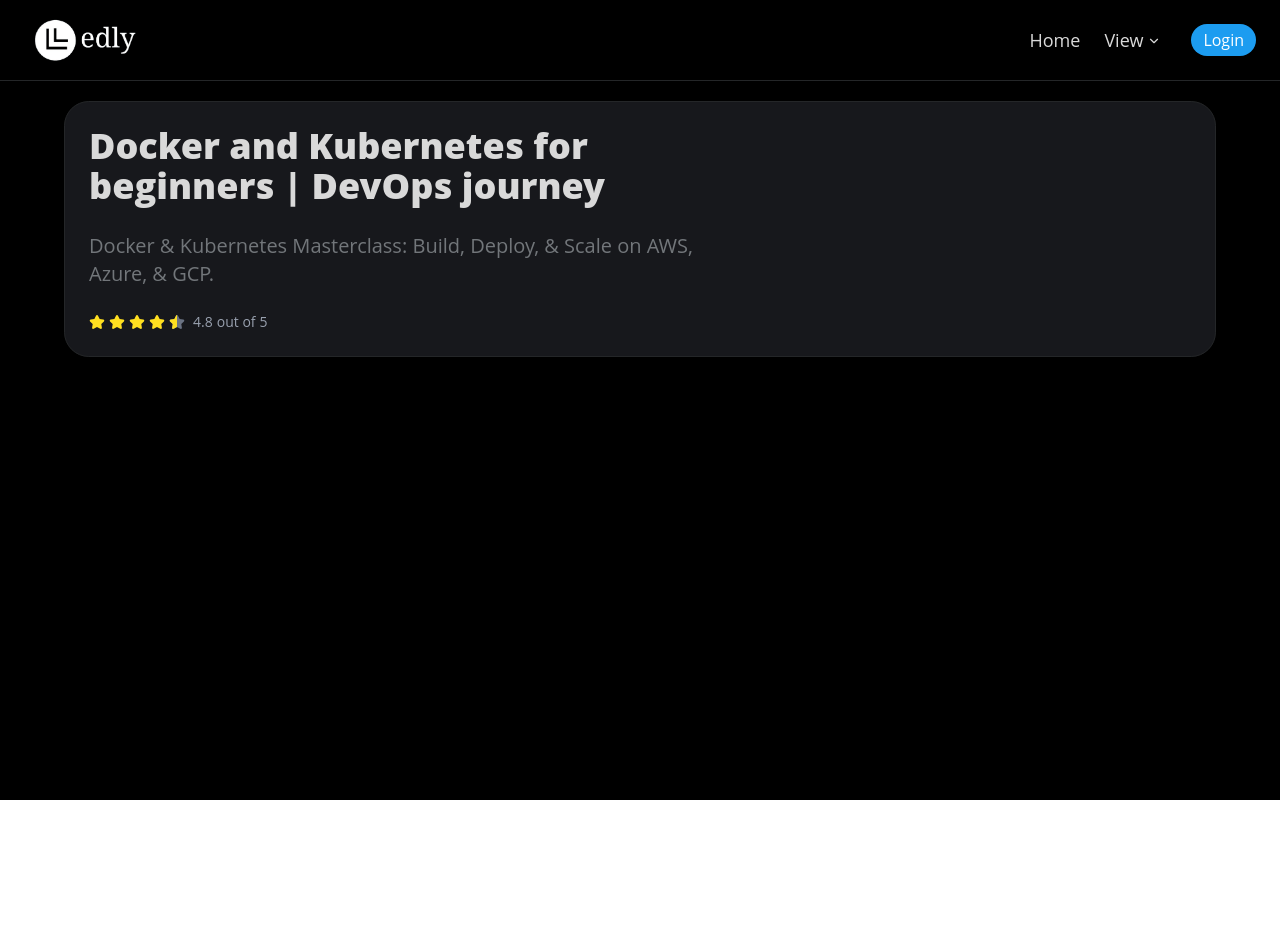
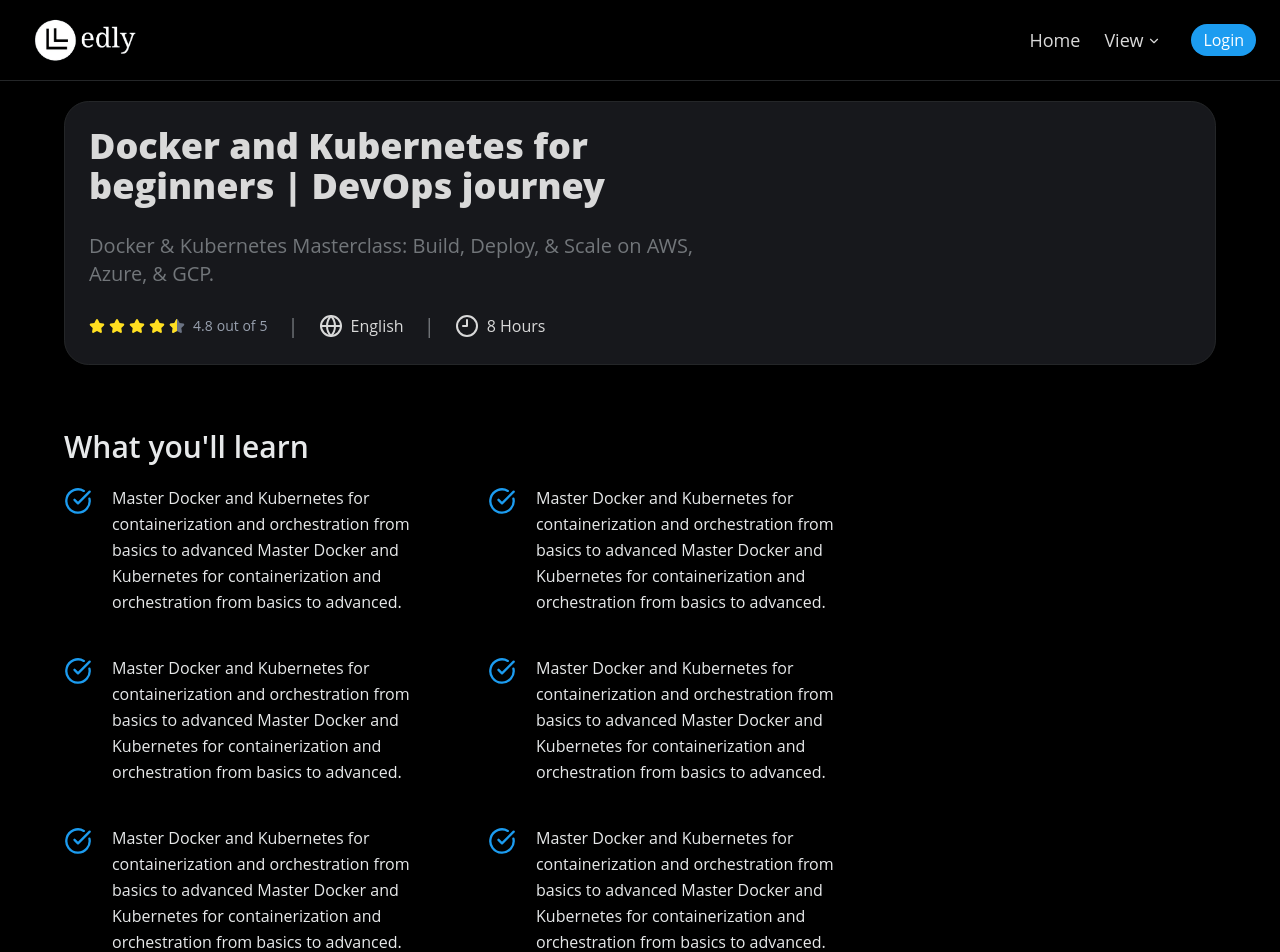
Before and after one commit to anmol4khatri/Edly, a React (Vite) app in the folder Edly Frontend/: page /course in a window 1280 px wide. Shown: the top 952 px of the page. Before the commit the page ends 800 px from the top, so only its background shows below. Built offline with nearby package versions, Linux system fonts and the light colour scheme.

Commit message:
Add CourseHighlights component and integrate it into CoursePage; enhance CourseHero footer with additional details

```diff
--- a/Edly Frontend/src/components/CourseHero.jsx
+++ b/Edly Frontend/src/components/CourseHero.jsx
@@ -1,16 +1,28 @@
 import { Card, CardHeader, CardDescription, CardTitle, CardFooter } from '@/components/ui/card'
 import RatingDisplay from './RatingDisplay'
+import { Globe } from 'lucide-react';
+import { Clock9 } from 'lucide-react';
 
 const CourseHero = () => {
     return (
-        <div className="px-16 py-5">
+        <div className="py-5">
             <Card>
                 <CardHeader>
                     <CardTitle className="text-4xl w-6/10 font-extrabold pb-5">Docker and Kubernetes for beginners | DevOps journey</CardTitle>
                     <CardDescription className="text-xl w-6/10">Docker & Kubernetes Masterclass: Build, Deploy, & Scale on AWS, Azure, & GCP.</CardDescription>
                 </CardHeader>
-                <CardFooter>
+                <CardFooter className="flex gap-5">
                     <RatingDisplay rating={4.8} />
+                    <span className='text-muted-foreground text-xl'> | </span>
+                    <span className="flex gap-2">
+                        <Globe/>
+                        <p>English</p>
+                    </span>
+                    <span className='text-muted-foreground text-xl'> | </span>
+                    <span className="flex gap-2">
+                        <Clock9 />
+                        <p>8 Hours</p>
+                    </span>
                 </CardFooter>
             </Card>
         </div>
--- /dev/null
+++ b/Edly Frontend/src/components/CourseHighlights.jsx
@@ -0,0 +1,41 @@
+import { CircleCheckBig } from 'lucide-react';
+
+const CourseHighlights = () => {
+    return (
+        <span className="px-10 py-10">
+        <h3 className="text-3xl py-5 font-semibold">What you'll learn</h3>
+        <div className="flex gap-10">
+            <span className='flex flex-col gap-10'>
+                <span className="flex gap-5 w-96 items-start">
+                    <CircleCheckBig className="size-7 mt-0.5 flex-shrink-0 text-primary" />
+                    <p className="text-md leading-relaxed">Master Docker and Kubernetes for containerization and orchestration from basics to advanced Master Docker and Kubernetes for containerization and orchestration from basics to advanced.</p>
+                </span>
+                <span className="flex gap-5 w-96 items-start">
+                    <CircleCheckBig className="size-7 mt-0.5 flex-shrink-0 text-primary" />
+                    <p className="text-md leading-relaxed">Master Docker and Kubernetes for containerization and orchestration from basics to advanced Master Docker and Kubernetes for containerization and orchestration from basics to advanced.</p>
+                </span>
+                <span className="flex gap-5 w-96 items-start">
+                    <CircleCheckBig className="size-7 mt-0.5 flex-shrink-0 text-primary" />
+                    <p className="text-md leading-relaxed">Master Docker and Kubernetes for containerization and orchestration from basics to advanced Master Docker and Kubernetes for containerization and orchestration from basics to advanced.</p>
+                </span>
+            </span>
+            <span className='flex flex-col gap-10'>
+                <span className="flex gap-5 w-96 items-start">
+                    <CircleCheckBig className="size-7 mt-0.5 flex-shrink-0 text-primary" />
+                    <p className="text-md leading-relaxed">Master Docker and Kubernetes for containerization and orchestration from basics to advanced Master Docker and Kubernetes for containerization and orchestration from basics to advanced.</p>
+                </span>
+                <span className="flex gap-5 w-96 items-start">
+                    <CircleCheckBig className="size-7 mt-0.5 flex-shrink-0 text-primary" />
+                    <p className="text-md leading-relaxed">Master Docker and Kubernetes for containerization and orchestration from basics to advanced Master Docker and Kubernetes for containerization and orchestration from basics to advanced.</p>
+                </span>
+                <span className="flex gap-5 w-96 items-start">
+                    <CircleCheckBig className="size-7 mt-0.5 flex-shrink-0 text-primary" />
+                    <p className="text-md leading-relaxed">Master Docker and Kubernetes for containerization and orchestration from basics to advanced Master Docker and Kubernetes for containerization and orchestration from basics to advanced.</p>
+                </span>
+            </span>
+        </div>
+        </span>
+    )
+}
+
+export default CourseHighlights
--- a/Edly Frontend/src/components/student/CoursePage.jsx
+++ b/Edly Frontend/src/components/student/CoursePage.jsx
@@ -1,9 +1,11 @@
 import CourseHero from "../CourseHero"
+import CourseHighlights from "../CourseHighlights";
 
 const CoursePage = () => {
   return (
-    <div>
+    <div className="px-16">
       <CourseHero />
+      <CourseHighlights />
     </div>
   )
 }
--- a/Edly Frontend/src/index.css
+++ b/Edly Frontend/src/index.css
@@ -131,7 +131,7 @@
   --card-foreground: oklch(0.8853 0 0);
   --popover: oklch(0 0 0);
   --popover-foreground: oklch(0.9328 0.0025 228.7857);
-  --primary: oklch(0.6692 0.1607 245.0110);
+  --primary: oklab(66.92% -0.06787 -0.14577);
   --primary-foreground: oklch(1.0000 0 0);
   --secondary: oklch(0.9622 0.0035 219.5331);
   --secondary-foreground: oklch(0.1884 0.0128 248.5103);
```
